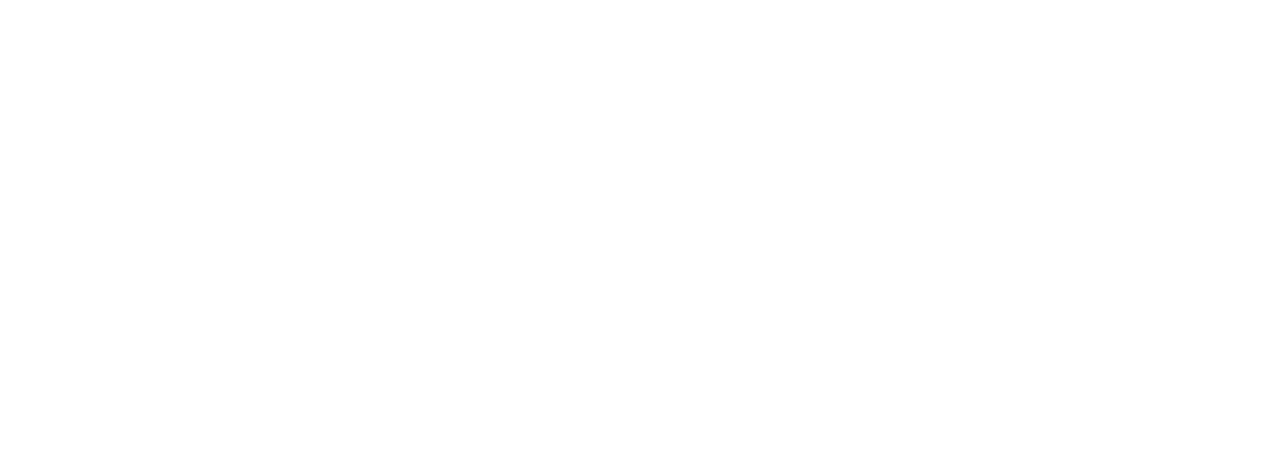
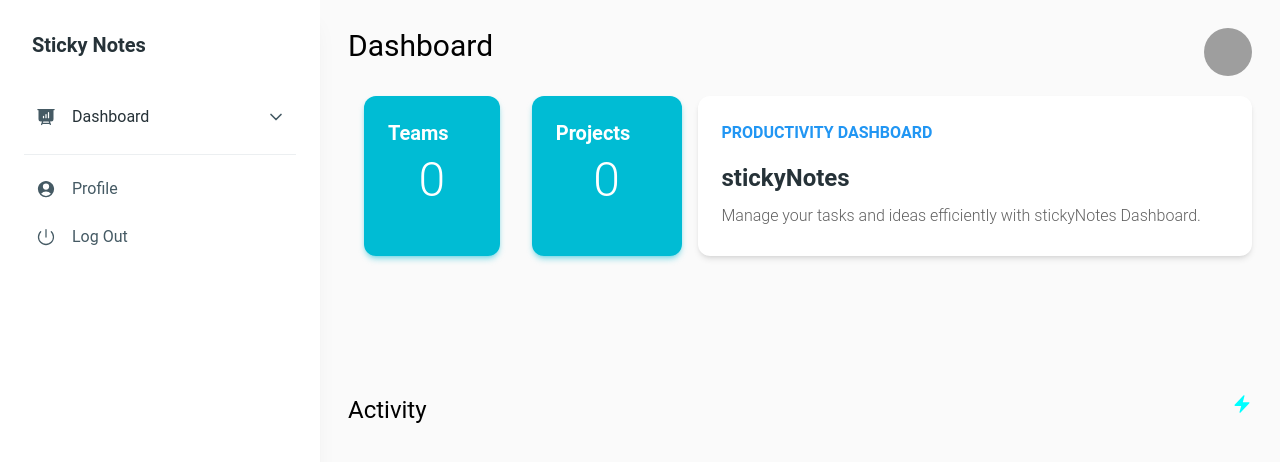
Before and after one commit to Hack-Weekly/lavender-stickynotes, a React (Create React App) app in the folder frontend/: page /dashboard in a window 1280 px wide. Before the commit this address had no page. Shown: the top 462 px of the page. Built offline with nearby package versions, Linux system fonts and the light colour scheme; no server answers; grey boxes are pictures that could not be loaded.

Commit message:
Added Dashboard

```diff
--- a/frontend/src/App.js
+++ b/frontend/src/App.js
@@ -1,17 +1,19 @@
 import { Route, Routes, useLocation } from "react-router-dom";
-import { Home } from "./pages/Home";
+import { Dashboard } from "./pages/Dashboard";
 import { FormPage } from "./pages/FormPage";
 import { useEffect, useState } from "react";
 import { isAuth } from "./services/utils/isAuth";
-import { logout } from "./services/endpoints/users";
+import { getProfile } from "./services/endpoints/users";
 export default function App() {
   const location = useLocation();
   const [isAuthenticated, setIsAuthenticated] = useState(false);
-
+  const [username, setUsername] = useState(null);
   useEffect(()=>{
     const checkAuth = async() => {
       try{
       setIsAuthenticated(await isAuth());
+      await getProfile();
+
       }catch(error){
         console.error(error);
         setIsAuthenticated(false);
@@ -23,9 +25,10 @@
   return (
     <>
       <Routes>
-        <Route path="/" element={<Home isAuthenticated={isAuthenticated} />} />
+        <Route path="/dashboard" element={<Dashboard />} />
         <Route path="/login" element={<FormPage isLogin={true} />} />
         <Route path="/signup" element={<FormPage isLogin={false} />} />
+        <Route path="*" element={<FormPage isLogin={true} />} />
       </Routes>
     </>
   );
--- /dev/null
+++ b/frontend/src/components/CardInfo.jsx
@@ -0,0 +1,20 @@
+import {
+  Card,
+  CardBody,
+  Typography,
+} from "@material-tailwind/react";
+
+export function CardInfo({title, number, color}) {
+  return (
+    <Card className="flex-grow w-70 max-h-40 mx-4" color={color}>
+      <CardBody>
+        <Typography variant="h5" color="white" className="mb-2">
+          {title}
+        </Typography>
+        <Typography>
+          <p className="text-5xl text-center">{number}</p>
+        </Typography>
+      </CardBody>
+    </Card>
+  );
+}
--- /dev/null
+++ b/frontend/src/components/HorizontalCard.jsx
@@ -0,0 +1,31 @@
+import {
+  Card,
+  CardHeader,
+  CardBody,
+  Typography,
+} from "@material-tailwind/react";
+
+export function HorizontalCard() {
+  return (
+    <Card className="flex-grow w-70 max-h-40 mx-4s">
+      <CardHeader
+        shadow={false}
+        floated={false}
+        className="m-0 w-2/5 shrink-0 rounded-r-none"
+      >
+      </CardHeader>
+      <CardBody>
+        <Typography variant="h6" color="blue" className="mb-4 uppercase">
+          Productivity Dashboard
+        </Typography>
+        <Typography variant="h4" color="blue-gray" className="mb-2">
+          stickyNotes
+        </Typography>
+        <Typography color="gray" className=" font-sans">
+          Manage your tasks and ideas efficiently with stickyNotes Dashboard.
+
+         </Typography>
+      </CardBody>
+    </Card>
+  );
+}
--- a/frontend/src/components/Login.jsx
+++ b/frontend/src/components/Login.jsx
@@ -16,7 +16,7 @@
     try {
       const status = await login(credentials);
       if (status === 200) {
-        navigate("/");
+        navigate("/dashboard");
       }
     } catch (error) {
       setIsValid(false);
--- /dev/null
+++ b/frontend/src/components/SideBar.jsx
@@ -0,0 +1,94 @@
+import React from "react";
+import {
+  Card,
+  Typography,
+  List,
+  ListItem,
+  ListItemPrefix,
+  Accordion,
+  AccordionHeader,
+  AccordionBody,
+} from "@material-tailwind/react";
+import {
+  PresentationChartBarIcon,
+  UserCircleIcon,
+  PowerIcon,
+} from "@heroicons/react/24/solid";
+import { ChevronRightIcon, ChevronDownIcon } from "@heroicons/react/24/outline";
+import { logout } from "../services/endpoints/users";
+import {useNavigate } from "react-router-dom";
+
+export function SideBar() {
+  const [open, setOpen] = React.useState(0);
+  const navigate = useNavigate();
+  const HandleLogout = () => {
+    logout();
+    navigate("/login");
+  };
+  const handleOpen = (value) => {
+    setOpen(open === value ? 0 : value);
+  };
+
+  return (
+    <Card className="h-full w-full max-w-[20rem] p-4 shadow-xl shadow-blue-gray-900/5">
+      <div className="mb-2 p-4">
+        <Typography variant="h5" color="blue-gray">
+          Sticky Notes
+        </Typography>
+      </div>
+      <List>
+        <Accordion
+          open={open === 1}
+          icon={
+            <ChevronDownIcon
+              strokeWidth={2.5}
+              className={`mx-auto h-4 w-4 transition-transform ${
+                open === 1 ? "rotate-180" : ""
+              }`}
+            />
+          }
+        >
+          <ListItem className="p-0" selected={open === 1}>
+            <AccordionHeader onClick={() => handleOpen(1)} className="border-b-0 p-3">
+              <ListItemPrefix>
+                <PresentationChartBarIcon className="h-5 w-5" />
+              </ListItemPrefix>
+              <Typography color="blue-gray" className="mr-auto font-normal">
+                Dashboard
+              </Typography>
+            </AccordionHeader>
+          </ListItem>
+          <AccordionBody className="py-1">
+            <List className="p-0">
+              <ListItem>
+                <ListItemPrefix>
+                  <ChevronRightIcon strokeWidth={3} className="h-3 w-5" />
+                </ListItemPrefix>
+                Projects
+              </ListItem>
+              <ListItem>
+                <ListItemPrefix>
+                  <ChevronRightIcon strokeWidth={3} className="h-3 w-5" />
+                </ListItemPrefix>
+                Teams
+              </ListItem>
+            </List>
+          </AccordionBody>
+        </Accordion>
+        <hr className="my-2 border-blue-gray-50" />
+        <ListItem>
+          <ListItemPrefix>
+            <UserCircleIcon className="h-5 w-5" />
+          </ListItemPrefix>
+          Profile
+        </ListItem>
+        <ListItem onClick={HandleLogout}>
+          <ListItemPrefix>
+            <PowerIcon className="h-5 w-5" />
+          </ListItemPrefix>
+          Log Out
+        </ListItem>
+      </List>
+    </Card>
+  );
+}
--- a/frontend/src/components/Signup.jsx
+++ b/frontend/src/components/Signup.jsx
@@ -2,7 +2,6 @@
 import { useState } from "react";
 import { Link, useNavigate } from "react-router-dom";
 import { login, register } from "../services/endpoints/users";
-import { Login } from "./Login";
 export const Signup = () => {
   const [email, setEmail] = useState(null);
 
@@ -22,12 +21,12 @@
     try {
       const response = await register(credentials);
       if (response.status === 201) {
-        login({username : username , password : password});
-        navigate("/");
+        login({ username: username, password: password });
+        navigate("/dashboard");
       }
     } catch (error) {
       setIsValid(false);
-       if (error.response && typeof error.response.data === "object") {
+      if (error.response && typeof error.response.data === "object") {
         const errorMessagesList = Object.entries(error.response.data).map(
           ([key, value]) => key !== "password2" && `${key}: ${value.join(", ")}` // Concatenate key and error messages
         );
--- /dev/null
+++ b/frontend/src/pages/Dashboard.jsx
@@ -0,0 +1,30 @@
+import { Avatar } from "@material-tailwind/react";
+import { SideBar } from "../components/SideBar";
+import { CardInfo } from "../components/CardInfo";
+import { HorizontalCard } from "../components/HorizontalCard";
+import { BoltIcon } from "@heroicons/react/24/solid";
+export const Dashboard = () => {
+  return (
+    <div className="h-screen w-screen flex">
+      <SideBar />
+      <div className=" h-full w-full p-7 bg-gray-50 flex flex-col">
+        <div className="flex flex-row-reverse justify-between">
+          <Avatar
+            src="https://png.pngtree.com/png-vector/20191026/ourlarge/pngtree-avatar-vector-icon-white-background-png-image_1870181.jpg"
+            alt="avatar"
+          />
+          <p className="text-3xl">Dashboard</p>
+        </div>
+        <div className="stats flex flex-row justify-evenly max-h-80 h-2/5 mt-5 ">
+          <CardInfo title="Teams" number="0" color="cyan" />
+          <CardInfo title="Projects" number="0" color="cyan" />
+          <HorizontalCard />
+        </div>
+        <div className="flex flex-row justify-between">
+          <p className="text-2xl">Activity</p>
+          <BoltIcon className="h-5 w-5" color="cyan"/>
+        </div>
+      </div>
+    </div>
+  );
+};
--- a/frontend/src/pages/Home.jsx
+++ /dev/null
@@ -1,30 +0,0 @@
-import { Link, useNavigate} from "react-router-dom";
-import { logout } from "../services/endpoints/users";
-import { Button } from "@material-tailwind/react";
-export const Home =  ({isAuthenticated}) => {
-    const navigate = useNavigate();
-    const HandleLogout =  () => {
-        logout();
-        navigate("/");
-    }
-    return(
-        <>
-        { !isAuthenticated ?  (
-            <>
-            <Link to="/login">
-                <p className="text-3xl underline">Login</p>
-            </Link>
-             <Link to="/signup">
-                <p className="text-3xl underline">Sign up</p>
-            </Link>
-            </>
-        )
-            : (<>
-                <p className="text-3xl">Welcome !</p>
-                <Button onClick={HandleLogout}>Logout</Button>
-               </>
-            )
-        }
-        </>
-    )
-}
--- /dev/null
+++ b/frontend/src/pages/LandingPage.jsx
@@ -0,0 +1,3 @@
+export const Landing = () => {
+
+}
--- a/frontend/src/services/endpoints/users.js
+++ b/frontend/src/services/endpoints/users.js
@@ -33,3 +33,8 @@
   const data = JSON.stringify({ refresh: refreshToken });
   return post(route, data);
 };
+
+export const getProfile = async () => {
+    const route = "/profile/";
+    return get(route);
+}
```
